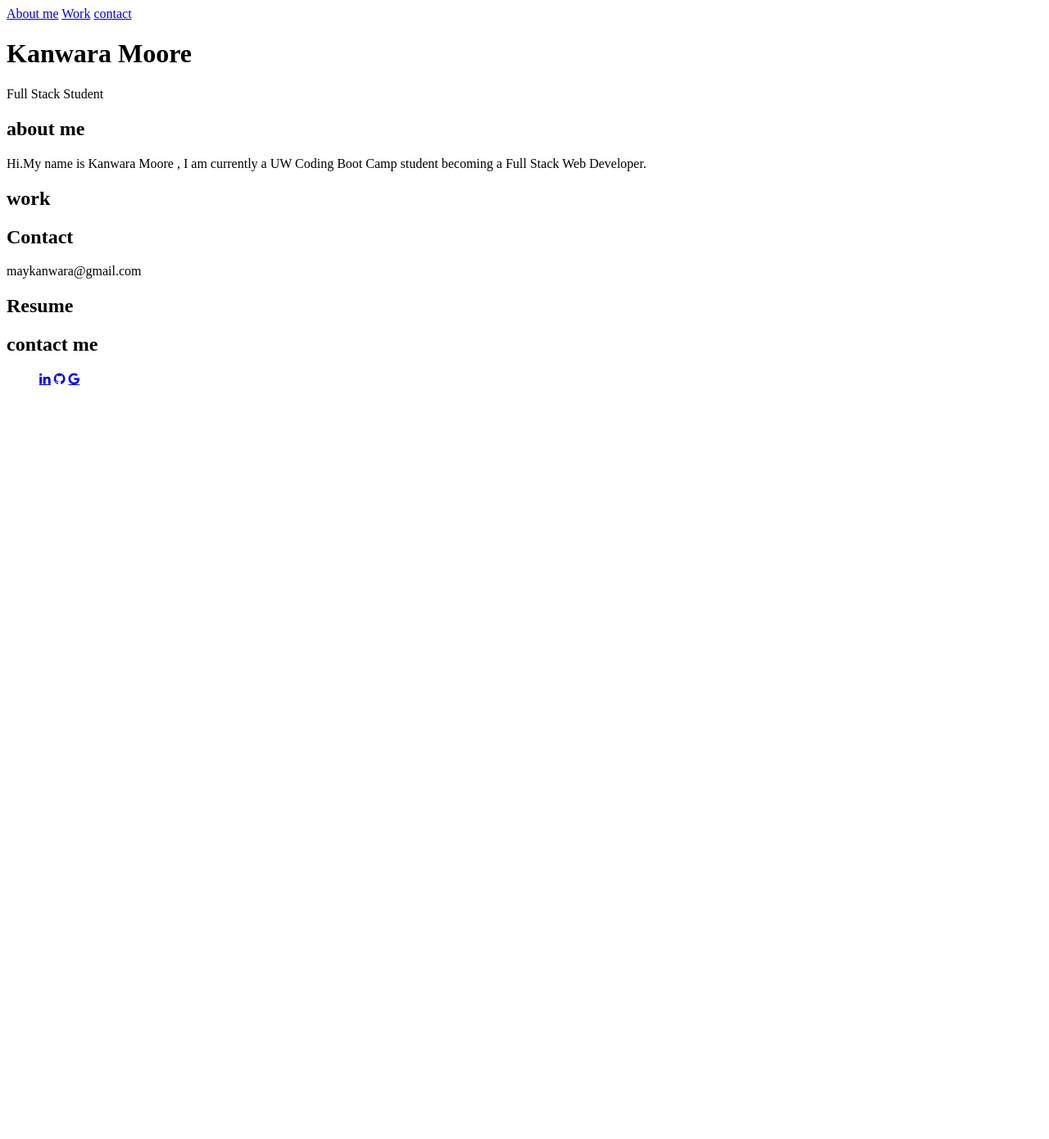
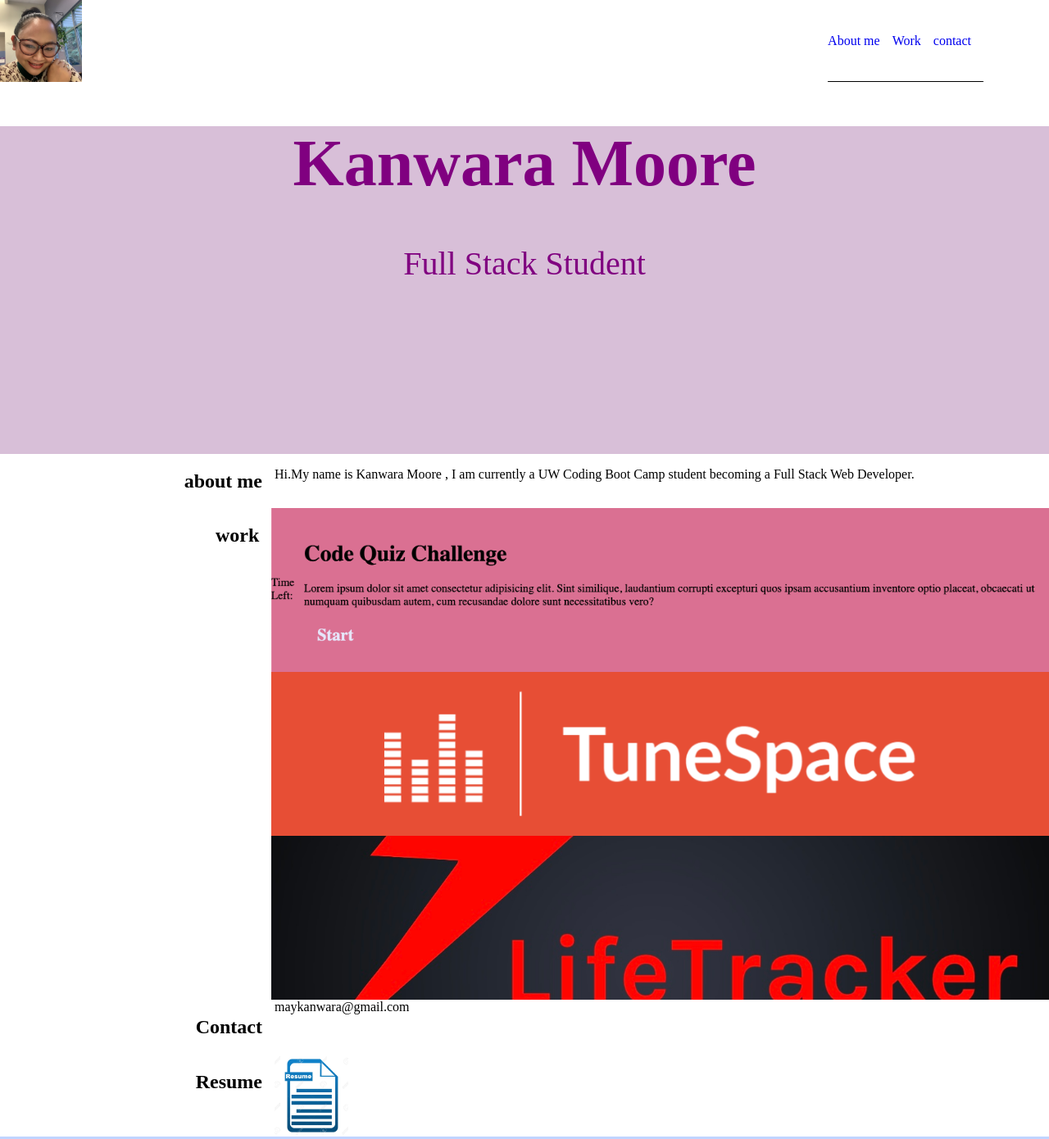
Before and after one commit to Maykanwara/portfolio2, a plain HTML site: page index.html in a window 1280 px wide. Shown: the top 1390 px of the page at 82% size. Before the commit the page ends 800 px from the top, so only its background shows below. Drawn offline with nearby package versions, Linux system fonts and the light colour scheme.

Commit message:
updated portfolio2

```diff
--- /dev/null
+++ b/assets/style.css
@@ -0,0 +1,166 @@
+body{
+    box-sizing: border-box;
+    margin: 0px;
+    padding: 0;
+}
+.header {
+    width: 100vw;
+    display: flex;
+    justify-content: space-between;
+    text-align: center;
+    height: 100px;
+
+}
+.nav {
+    display: flex;
+    flex-direction: row;
+    border-bottom: 1px solid black;
+    justify-content:space-between;
+    align-items: center  ;
+    margin-right: 80px;
+}
+
+.nav a {
+
+    display: flex;
+    text-decoration: none;
+    padding-right: 15px;
+}
+
+.logo {
+    width: 10%;
+    height: auto;
+    background-image: url(KM-logo.png);
+    background-repeat: no-repeat;
+    background-position: center;
+    background-size: cover;
+
+}
+
+.picture {
+    width: 100px;
+    height:100px;
+    background-image: url(kanwara.jpg);
+    /* background-color: aqua; */
+    background-repeat: no-repeat;
+    background-position: center;
+    background-size: cover;
+}
+
+/* *.column {
+    float: : left;
+    width: 33.33%;
+    padding: 5px;
+
+}
+
+* .row::after {
+    content: "";
+    clear: both;
+    display: table;
+}  */
+
+
+.section {
+    display: flex;
+
+}
+.section h2 {
+    flex-basis: 25%;
+    text-align: right;
+    padding-right: 15px;
+}
+
+.container {
+    display: flex;
+    flex-wrap: wrap;
+    justify-content: center;
+    flex-basis: 75%;
+}
+.code-quiz {
+    background-image: url(codequiz.png);
+    height:200px;
+    width: 100%;
+    background-size: cover;
+    background-position: center;
+    background-repeat: no-repeat;
+
+}
+.tunespace {
+    background-image: url(tunespace.png);
+    height:200px;
+    width: 100%;
+    background-size: cover;
+    background-position: center;
+    background-repeat: no-repeat;
+}
+
+.lifetracker {
+    background-image: url(lifetracker.jpg);
+    height:200px;
+    width: 100%;
+    background-size: cover;
+    background-position: center;
+    background-repeat: no-repeat;
+}
+
+.hero-area {
+    background-color:thistle;
+    height: 50vh;
+    color:purple;
+    font-size: 40px;
+    text-align: center;
+}
+footer {
+    background-color:rgb(192, 212, 255);
+    color:  grey;
+    text-align: center;
+    padding: 80px;
+}
+
+.fa {
+    padding: 20px;
+    font-size: 30px;
+    width: 50px;
+    text-align: center;
+    text-decoration: none;
+    margin: 5px 2px;
+  }
+
+
+.fa-linkedin {
+    background: #007bb5;
+    color: white;
+  }
+
+  .fa-google {
+    background: #af00b5;
+    color: white;
+  }
+
+  .fa-github {
+    background: black;
+    color: white;
+  }
+
+  /* .fa  {
+
+    /* background: black; */
+    /* color: white; */
+  /* } */
+
+
+  .resume {
+    background-image: url(Resumeicon.jpeg);
+    height:100px;
+    width: 7%;
+    justify-content: center;
+    background-size: cover;
+    background-position: center;
+    background-repeat: no-repeat;
+  }
+.resume-img {
+    background-image: url(kanwararesume.jpg);
+    height:100px;
+    width: 7%;
+}
--- a/index.html
+++ b/index.html
@@ -6,7 +6,7 @@
   <meta http-equiv="X-UA-Compatible" content="IE=edge">
   <meta name="viewport" content="width=device-width, initial-scale=1.0">
 
-  <link rel="stylesheet" href="style.css">
+  <link rel="stylesheet" href="assets/style.css">
 
   <link rel="stylesheet" href="https://cdnjs.cloudflare.com/ajax/libs/font-awesome/4.7.0/css/font-awesome.min.css">
 
@@ -72,7 +72,7 @@
 
 <section id="resume_" class="section">
   <h2>Resume</h2>
-  <a class="resume" href ="/assets/kanwararesume.jpg" target="_blank"></a>
+  <a class="resume" href ="./assets/kanwararesume.jpg" target="_blank"></a>
 </section>
 
 
```
